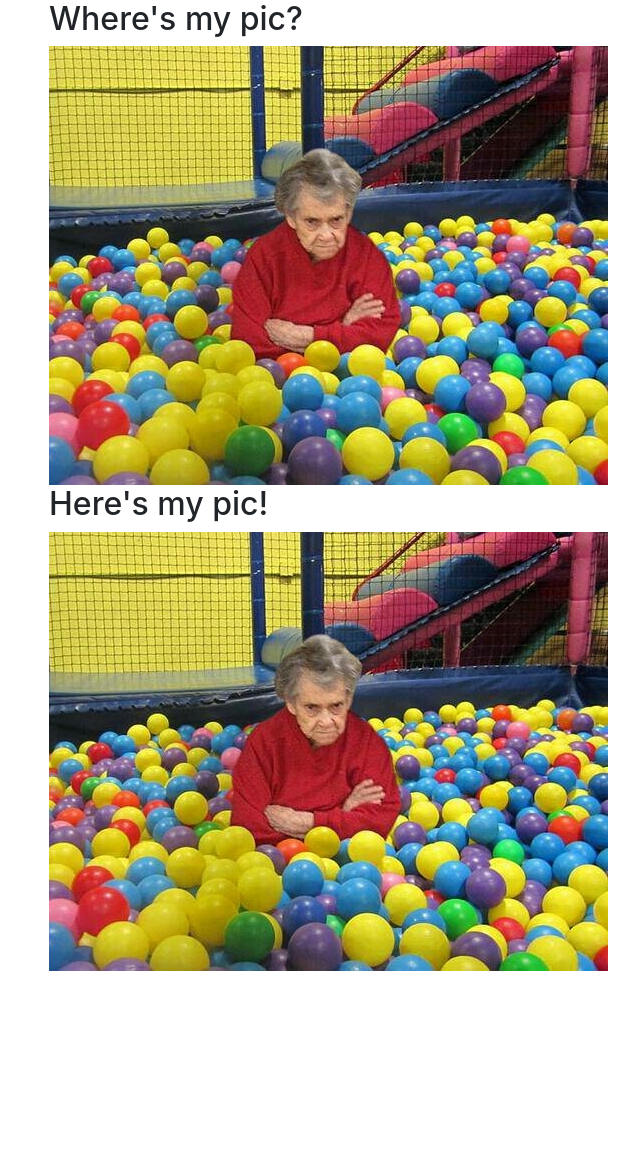
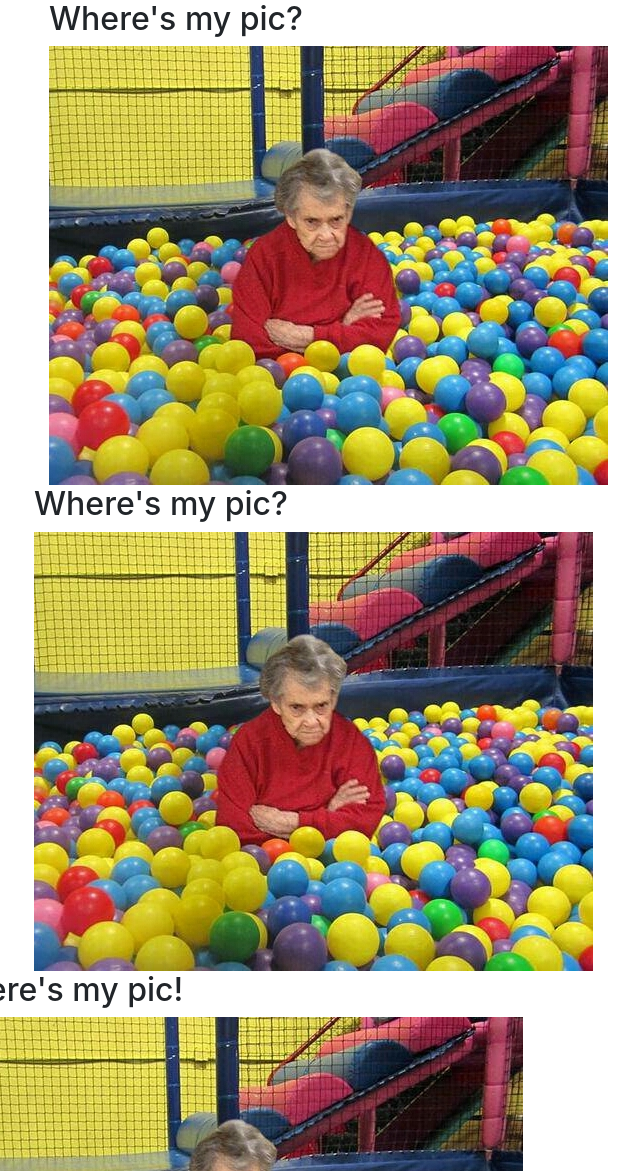
Before and after one commit to tapickell/week3, a plain HTML site: page index.html in a window 1280 px wide. Shown: the top 1171 px of the page, without its empty margins (51-691 px from the left). Before the commit the page ends 971 px from the top, so only its background shows below. Drawn offline with nearby package versions, Linux system fonts and the light colour scheme; files whose address does not match are found by name.

Commit message:
lets add a osx version path

```diff
--- a/index.html
+++ b/index.html
@@ -12,6 +12,9 @@
         <h2>Where's my pic?</h2>
         <img src="C:\Users\Toad\code\Basic-Portfolio\assets\images\me.jpeg" alt="Where's my pic?">
       </div>
+        <h2>Where's my pic?</h2>
+        <img src="/Users/Toad/code/Basic-Portfolio/assets/images/me.jpeg" alt="Where's my pic?">
+      </div>
       <div class="col-md-4">
         <h2>Here's my pic!</h2>
         <img src="assets/images/me.jpeg" alt="Here it is">
```
